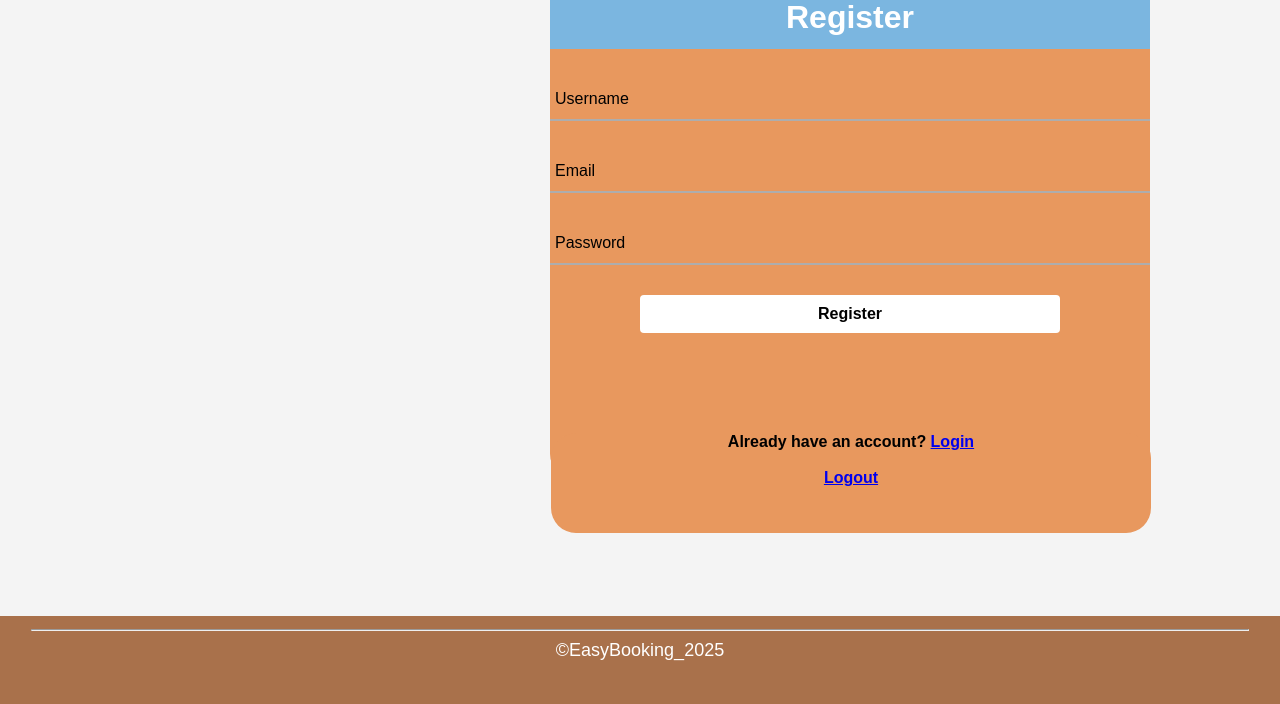
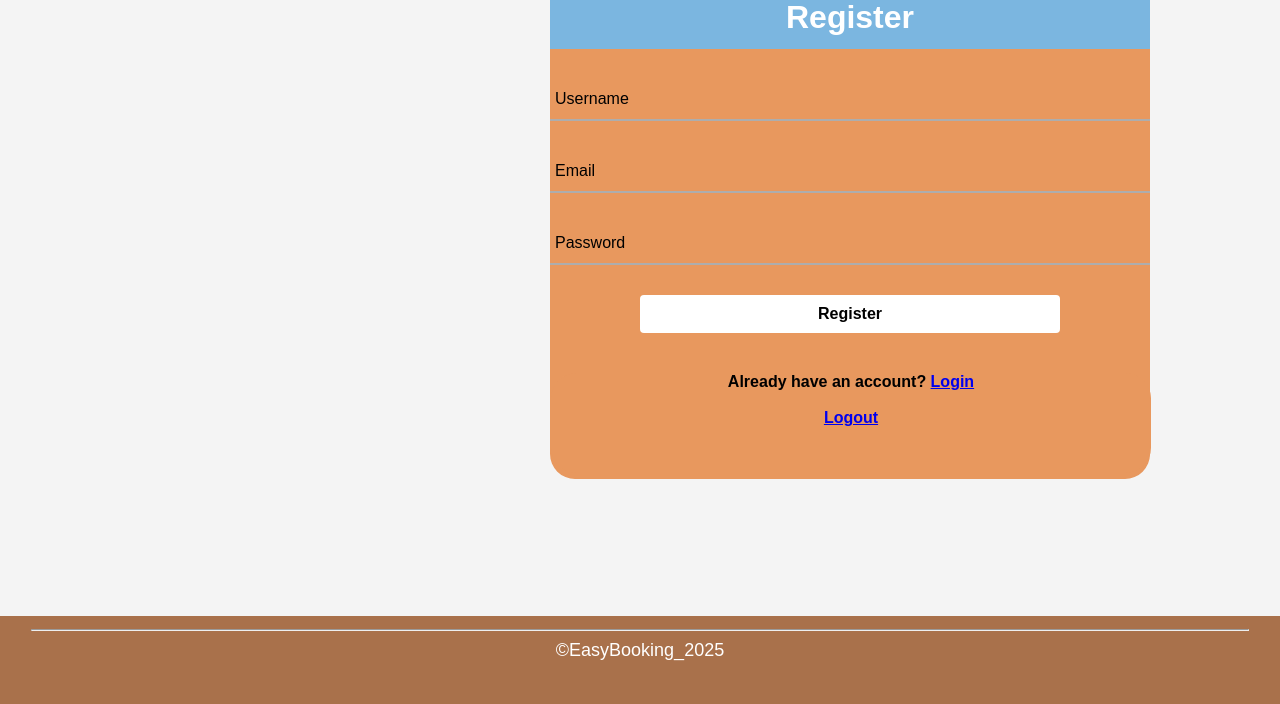
Before and after one commit to WintonChurchill/205.2-Project-Development, a Django app: page /register/ in a window 1280 px wide. Shown: the part 96-800 px from the top of the page. Run offline with Django 5.2, Linux system fonts and the light colour scheme; some libraries are stand-ins or nearby versions.

Commit message:
remove unecessary comments and added new files (in-progress)

```diff
--- a/Frontend-Django/BookingSystem205/App/templates/register1.html
+++ b/Frontend-Django/BookingSystem205/App/templates/register1.html
@@ -5,7 +5,7 @@
 <head>
         {% load static %}
 
-        <meta name="viewport" content="width=device-width, initial-scale=1"/>
+        <meta name="viewport" content="width=device-width, initial-scale=1.0">
         <meta charset="utf-8"/>
         <title>Register</title>
 
@@ -81,7 +81,7 @@
                 <input type="submit" value="Register"><br>
 
                 <!--Extra links for redirecting user to login-->
-                <div class="link_container" style="margin-left:1px; margin-top:-200px;">
+                <div class="link_container" style="margin-left:1px; margin-top:-260px;">
                     Already have an account? <a href="{% url 'login' %}">Login</a>
                     <br>
                     <br>
--- a/Frontend-Django/BookingSystem205/App/views.py
+++ b/Frontend-Django/BookingSystem205/App/views.py
@@ -16,13 +16,7 @@ from .models import *
 
 @login_required
 def home(request):
-
     return render(request, 'home.html')
-
-#IMPORTANT NOTICE: due to I had tested our project via a new register system outside of this project,
-#I will be completing the rest of the copying of the new files, modifying and completed by tomorrow during class time
-#Only part left is to test everything in new project and also forgot password feature
-#will provide screenshots proof work completed for testin on 12/11/25
 
 #new Register page - working (edit and final test tomorrow during class time!)
 def RegisterView(request):
--- a/Frontend-Django/BookingSystem205/BookingSystem205/settings.py
+++ b/Frontend-Django/BookingSystem205/BookingSystem205/settings.py
@@ -46,8 +46,6 @@ INSTALLED_APPS = [
     'django.contrib.messages',
     'django.contrib.staticfiles',
     'App',#Main app for project
-    'widget_tweaks',#Customize generic form provided by Django
-    'django_password_eye'#Used to allow user to hide password
 ]
 
 MIDDLEWARE = [
```
